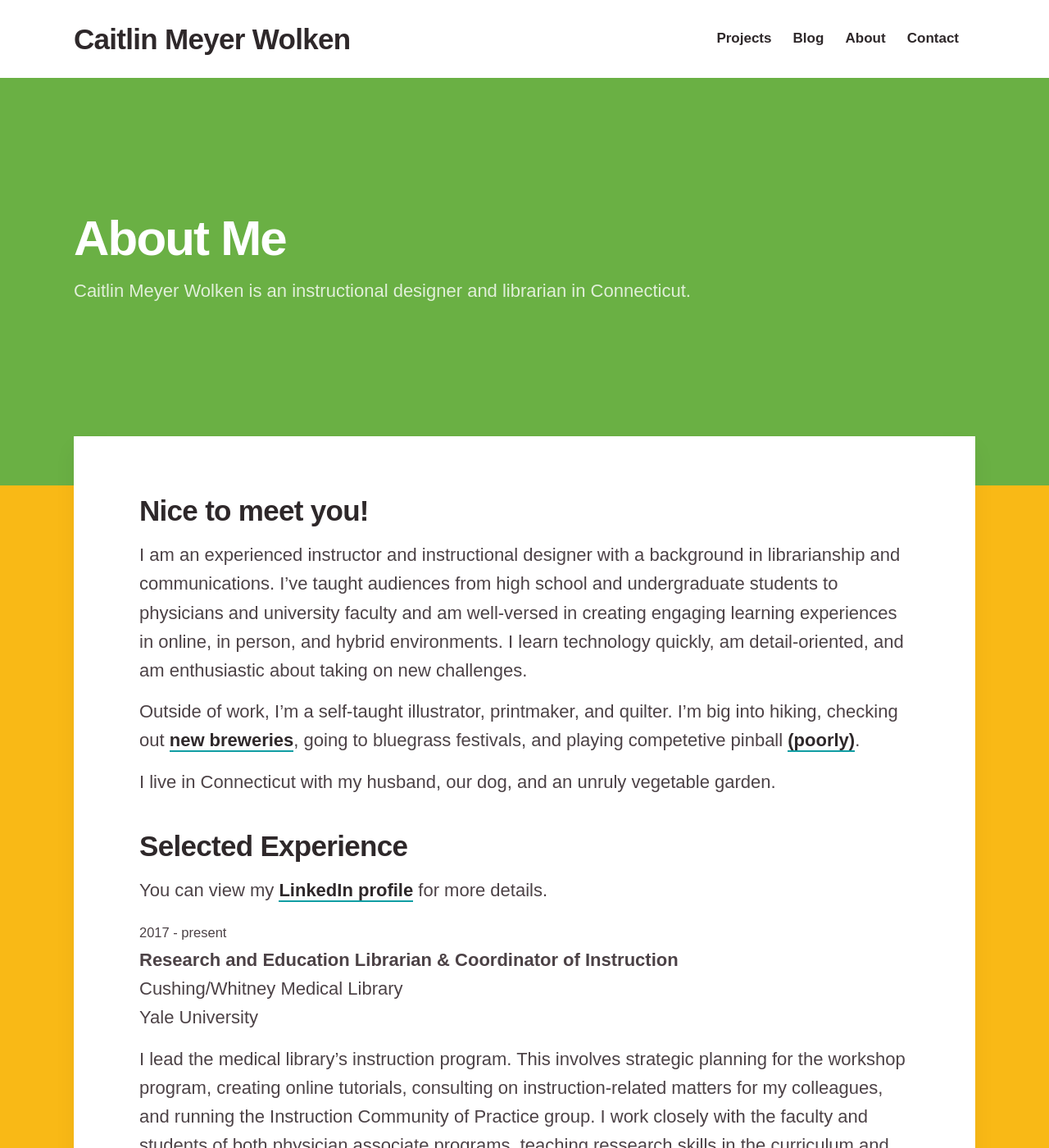
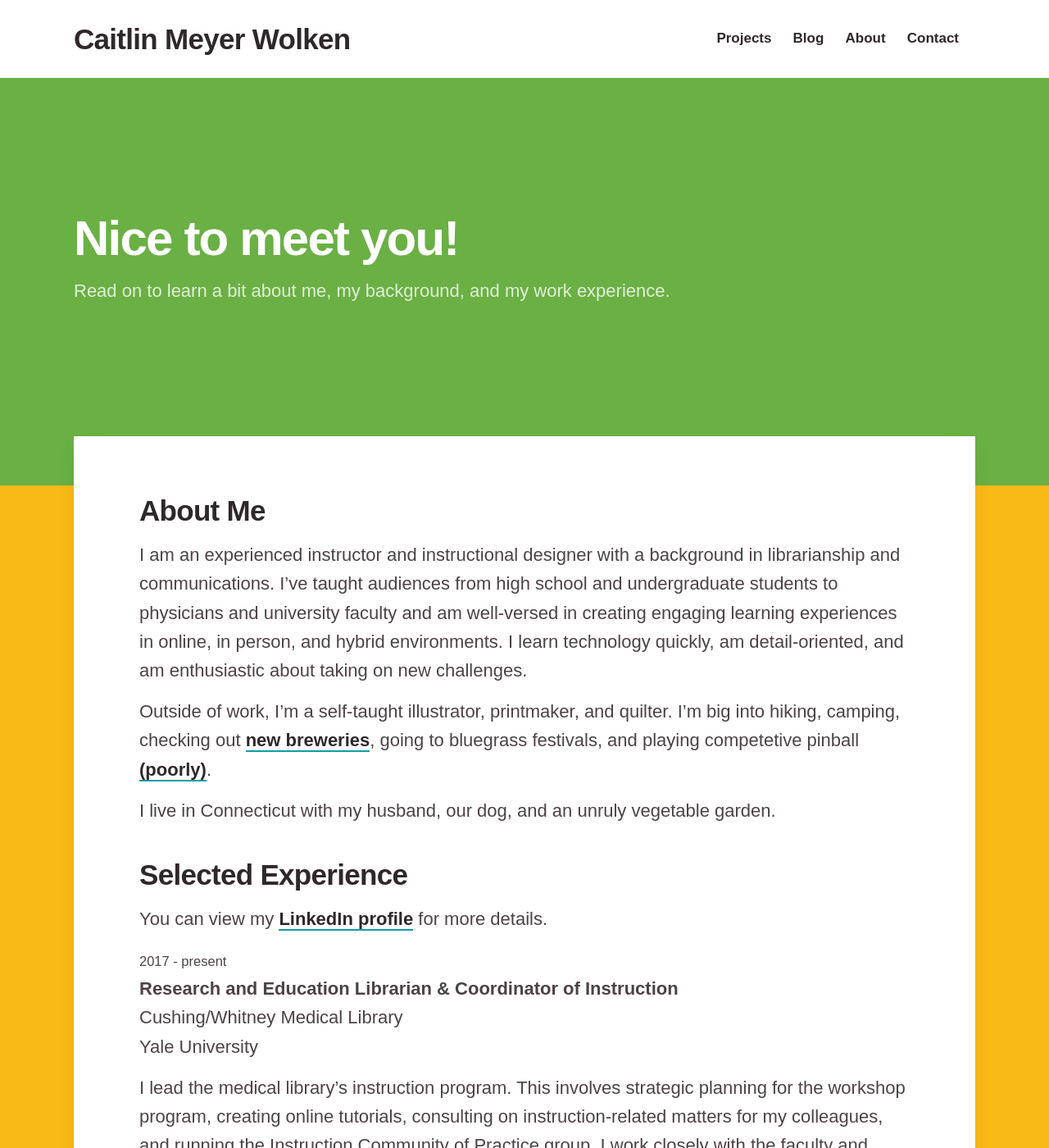
Before and after one commit to caitlinmeyer/2021, a Jekyll site: the page built from _pages/about.md, in a window 1280 px wide and 1400 px high. Shown: the whole window at 82% size. Built offline with Jekyll 4.4.1, drawn with Linux system fonts in a browser that asks for light colours; nearby versions of some CDN libraries; some web fonts are replaced.

Commit message:
Update about.md

```diff
--- a/_pages/about.md
+++ b/_pages/about.md
@@ -1,14 +1,14 @@
 ---
-title: About Me
-subtitle: Caitlin Meyer Wolken is an instructional designer and librarian in Connecticut.
+title: Nice to meet you!
+subtitle: Read on to learn a bit about me, my background, and my work experience.
 featured_image: /images/demo/about.jpg
 ---
 
-## Nice to meet you!
+## About Me
 I am an experienced instructor and instructional designer with a background in librarianship and communications. I’ve taught audiences from high school and undergraduate students to physicians and university faculty and am well-versed in creating engaging learning experiences in online, in person, and
 hybrid environments. I learn technology quickly, am detail-oriented, and am enthusiastic about taking on new challenges.
 
-Outside of work, I'm a self-taught illustrator, printmaker, and quilter. I'm big into hiking, checking out [new breweries](https://drive.google.com/open?id=1HfRg6F2EaqD8rMgdYwJWRZ6fwvU&usp=sharing), going to bluegrass festivals, and playing competetive pinball [(poorly)](http://crap.league.papa.org/playerInfo/113).
+Outside of work, I'm a self-taught illustrator, printmaker, and quilter. I'm big into hiking, camping, checking out [new breweries](https://drive.google.com/open?id=1HfRg6F2EaqD8rMgdYwJWRZ6fwvU&usp=sharing), going to bluegrass festivals, and playing competetive pinball [(poorly)](http://crap.league.papa.org/playerInfo/113).
 
 I live in Connecticut with my husband, our dog, and an unruly vegetable garden.
 
```
